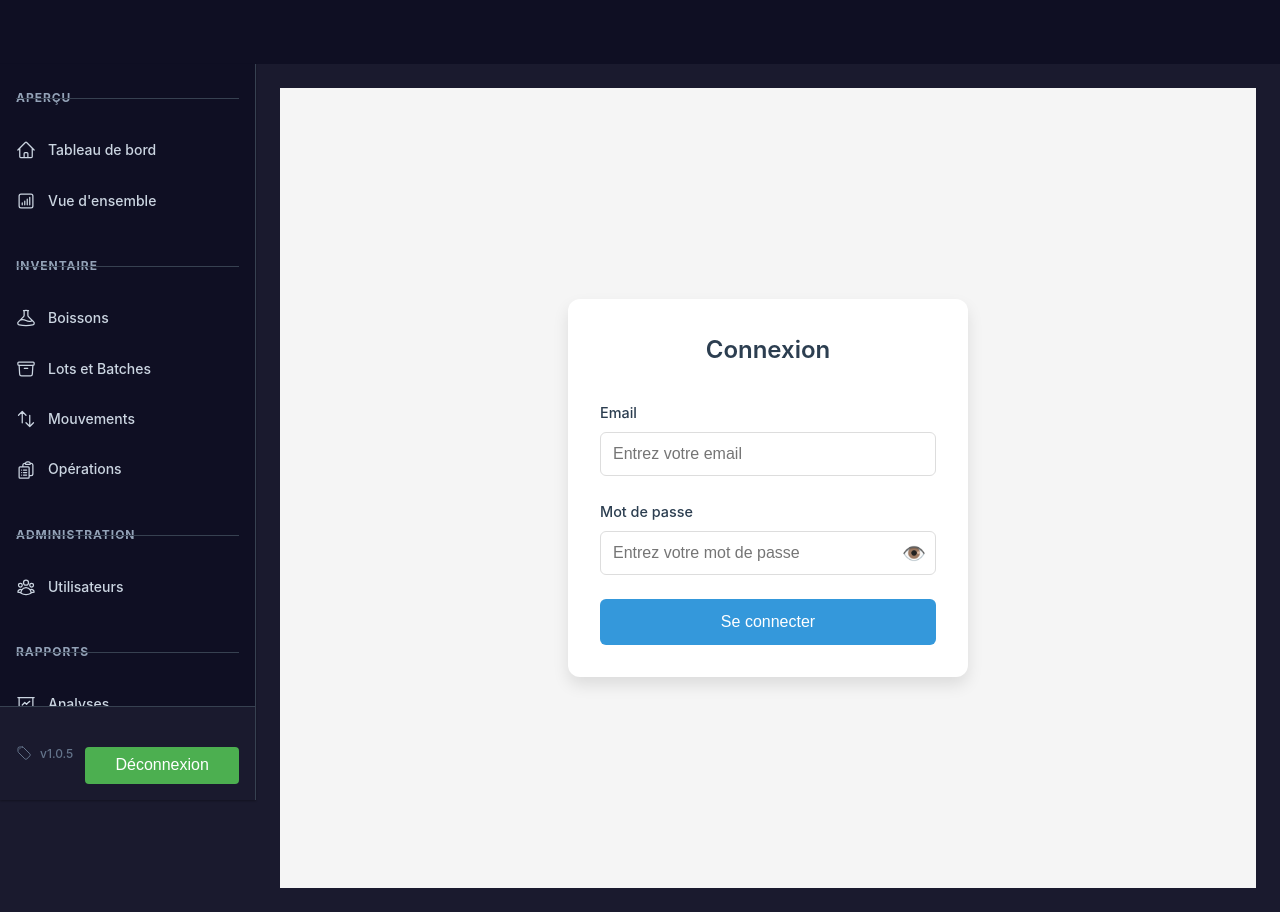
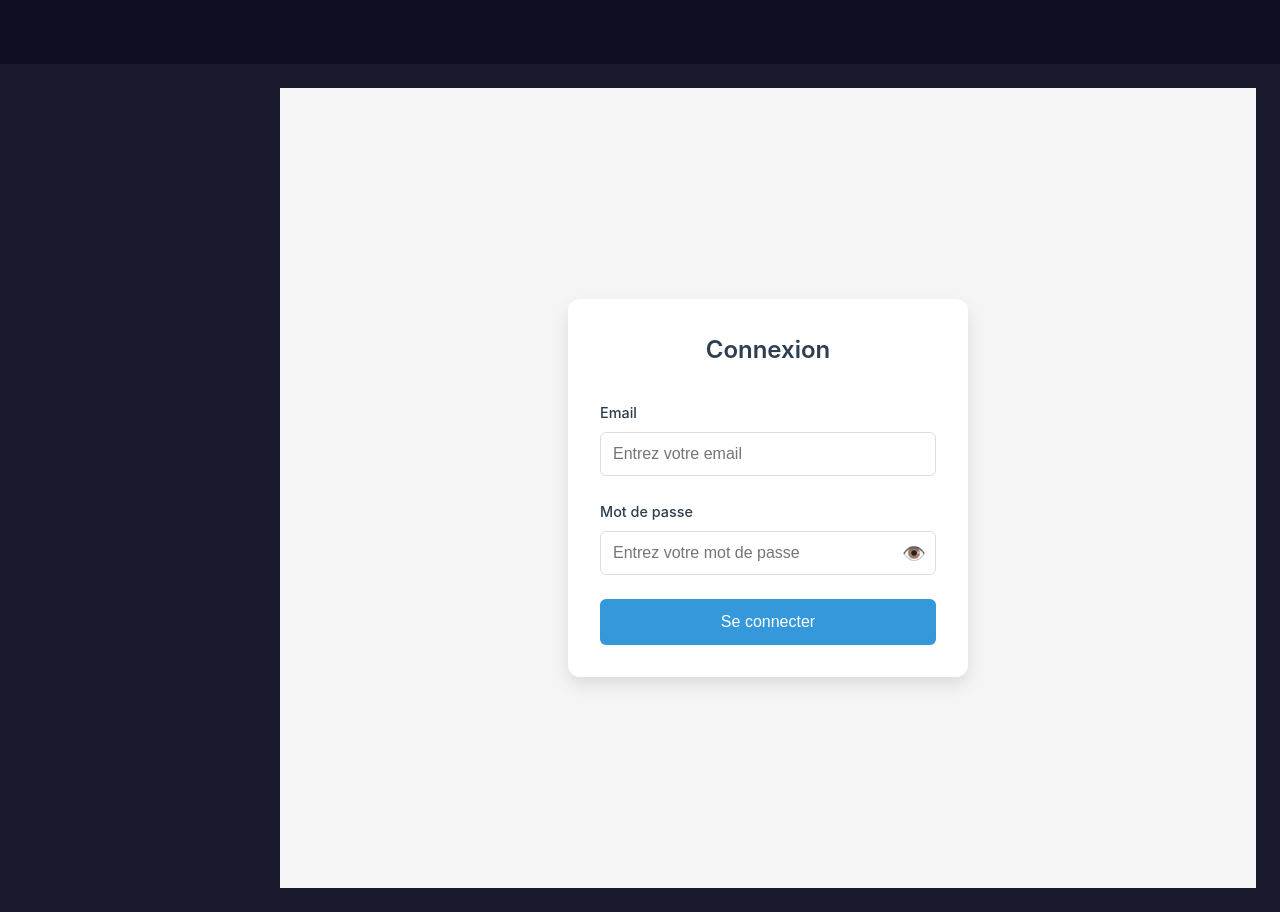
Before and after one commit to diallohouleymatou/frontendboisson, a Vue app: page /login in a window 1280 px wide. Built offline with nearby package versions, Linux system fonts and the light colour scheme.

Commit message:
Reglage: hide sidebar on login and change-password pages and restrict "Rapports" section to GERANT users

```diff
--- a/src/components/SideBar.vue
+++ b/src/components/SideBar.vue
@@ -1,5 +1,5 @@
 <template>
-  <aside class="app-sidebar" :class="{ 'collapsed': isCollapsed }">
+  <aside v-if="shouldShowSidebar" class="app-sidebar" :class="{ 'collapsed': isCollapsed }">
     <div class="sidebar-content">
       <!-- Navigation Menu -->
       <nav class="sidebar-nav">
@@ -10,12 +10,6 @@
               <router-link to="/dashboard" class="nav-link" active-class="active">
                 <HomeIcon class="nav-icon w-5 h-5" />
                 <span class="nav-text">Tableau de bord</span>
-              </router-link>
-            </li>
-            <li class="nav-item">
-              <router-link to="/stock" class="nav-link" active-class="active">
-                <ChartBarSquareIcon class="nav-icon w-5 h-5" />
-                <span class="nav-text">Vue d'ensemble</span>
               </router-link>
             </li>
           </ul>
@@ -60,14 +54,12 @@
                 <span class="nav-text">Utilisateurs</span>
               </router-link>
             </li>
-
           </ul>
         </div>
 
-        <div class="nav-section">
+        <div class="nav-section" v-if="isGerant">
           <h3 class="nav-section-title">Rapports</h3>
           <ul class="nav-list">
-
             <li class="nav-item">
               <router-link to="/analyse" class="nav-link" active-class="active">
                 <PresentationChartLineIcon class="nav-icon w-5 h-5" />
@@ -94,7 +86,7 @@
 
 <script setup lang="ts">
 import { computed } from 'vue'
-import { useRouter } from 'vue-router'
+import { useRouter, useRoute } from 'vue-router'
 import { UtilisateurService } from '../features/utilisateurs/services/utilisateurService'
 import {
   HomeIcon,
@@ -115,13 +107,21 @@ interface Props {
 defineProps<Props>()
 
 const router = useRouter()
+const route = useRoute()
 const handleLogout = async () => {
   await UtilisateurService.logout()
   router.push('/login')
 }
 
-const user = { role: 'GERANT' }
-const isGerant = computed(() => user.role === 'GERANT')
+const user = computed(() => UtilisateurService.getCurrentUser())
+const isAuthenticated = computed(() => UtilisateurService.isAuthenticated())
+const isGerant = computed(() => user.value?.role === 'GERANT')
+
+// Pages où le sidebar doit être masqué
+const hiddenSidebarRoutes = ['login', 'change-password']
+const shouldShowSidebar = computed(() => {
+  return isAuthenticated.value && !hiddenSidebarRoutes.includes(route.name as string)
+})
 </script>
 
 <style scoped>
```
